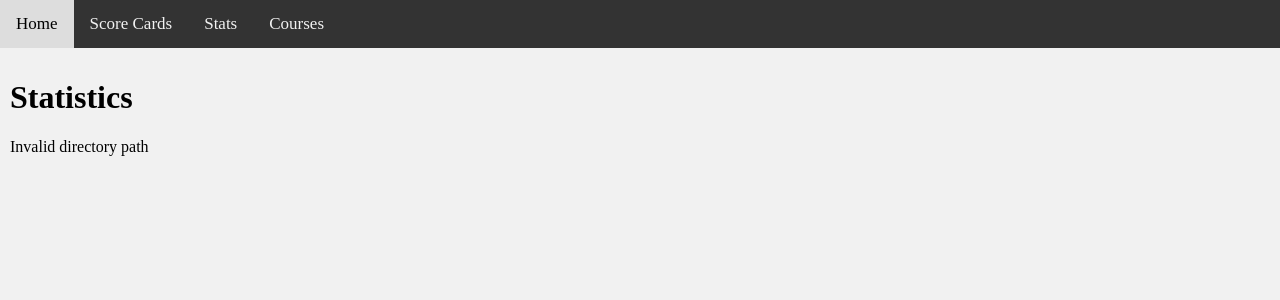
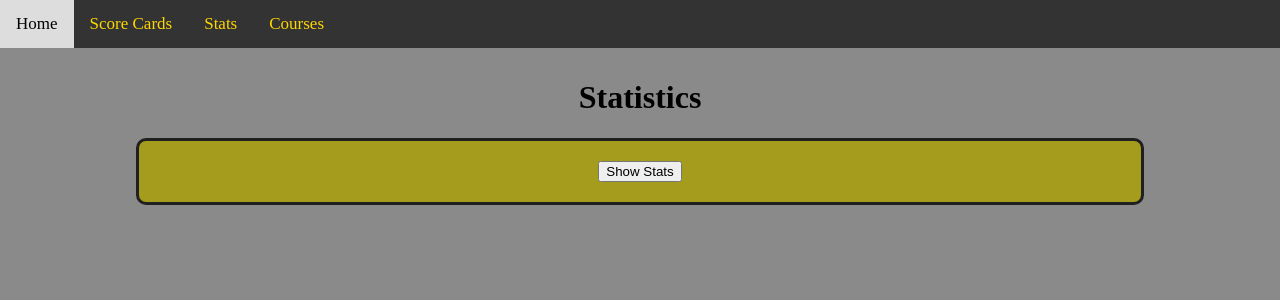
Before and after one commit to liam-g-furey/Disc-Golf, a PHP site: page /stats.php in a window 1280 px wide. Shown: the top 300 px of the page. Run offline with PHP 8.4, Linux system fonts and the light colour scheme.

Commit message:
Add support for loading JSON stats

```diff
--- a/css/main.css
+++ b/css/main.css
@@ -1,18 +1,33 @@
 body {
   margin: 0;
-  background-color: #f1f1f1;
-}
-
-.toggle {
-  display: none;
+  background-color: #8a8a8a;
+  text-align: center;
 }
 
 .content {
   padding: 10px;
 }
 
-button {
+.collapsible {
+  background-color: rgb(165, 156, 30);
+  border: 3px solid rgb(32, 32, 32);
   margin-bottom: 20px;
+  border-radius: 10px;
+  margin-right: 10%;
+  margin-left: 10%;
+  overflow-x: auto;
+  padding: 20px;
+}
+
+.scroll-block {
+  background-color: rgb(104, 104, 104);
+  border: 3px solid rgb(32, 32, 32);
+  border-radius: 10px;
+  overflow-y: scroll;
+  margin-right: 10%;
+  margin-left: 10%;
+  padding: 10px;
+  height: 80vh;
 }
 
 .topnav {
@@ -20,23 +35,20 @@ button {
   overflow: hidden;
 }
 
-/* Style the links inside the navigation bar */
 .topnav a {
   float: left;
-  color: #f2f2f2;
+  color: gold;
+  font-size: 17px;
   text-align: center;
   padding: 14px 16px;
   text-decoration: none;
-  font-size: 17px;
 }
 
-/* Change the color of links on hover */
 .topnav a:hover {
   background-color: #ddd;
   color: black;
 }
 
-/* Add a color to the active/current link */
 .topnav a.active {
   background-color: #4CAF50;
   color: white;
--- a/css/tables.css
+++ b/css/tables.css
@@ -1,6 +1,7 @@
 table {
 	border-collapse: collapse;
-	margin-bottom: 20px;
+	margin-right: auto;
+	margin-left: auto;
 }
 
 th, td {
@@ -8,12 +9,21 @@ th, td {
 	text-align: center;
 }
 
-thead {
-	background: rgb(134, 134, 134);
+tr:nth-child(even) {
+	background: rgb(224, 224, 224);
 }
 
-tr:nth-child(even) {
-	background: rgb(224, 224, 224);
+tr:nth-child(odd) {
+	background: rgb(182, 182, 182);
+}
+
+thead tr:first-child {
+	background-color: rgb(63, 63, 63);
+	color: lightgray;
+}
+
+.gameTable tbody tr:first-child {
+	background-color: rgb(93, 119, 136);
 }
 
 td, th {
--- a/index.php
+++ b/index.php
@@ -10,6 +10,7 @@
     <?php include('include/topnav.php'); ?>
     <div class="content">
         <h1>17D Disc Golf Tour</h1>
+        <p><b>Most Recent Game</b></p>
         <div class="collapsible">
             <button onclick="collapse('game')">Show Game</button>
             <div id="game"></div>
--- a/js/libdisc.js
+++ b/js/libdisc.js
@@ -69,6 +69,7 @@ function populateGame(div_id, game) {
     let table = document.createElement('table');
     let thead = document.createElement('thead');
     let tbody = document.createElement('tbody');
+    table.classList.add('gameTable');
     table.hidden = true;
 
     // Populate table header
@@ -152,3 +153,46 @@ function populateGames(div_id) {
         })
     })
 }
+
+function populateStats(season, div_id) {
+    loadJSON(`data/stats${season}.json`).then(function(stats) {
+        let div = document.getElementById(div_id);
+
+        // Info element
+        let elem = document.createElement('p');
+        elem.innerText = `Season ${season}`;
+        div.appendChild(elem);
+
+        // Table elements
+        let table = document.createElement('table');
+        let thead = document.createElement('thead');
+        let tbody = document.createElement('tbody');
+
+        // Populate table header
+        let headers = ['Player', 'Wins', 'Average', 'Best', 'Worst'];
+        let tr = document.createElement('tr');
+        headers.forEach(header => {
+            let th = document.createElement('th')
+            th.innerText = header;
+            tr.appendChild(th);
+        })
+        thead.appendChild(tr);
+        table.appendChild(thead);
+
+        // Populate table body
+        Object.keys(stats).forEach(player => {
+            tr = document.createElement('tr');
+            let td = document.createElement('td');
+            td.innerText = player;
+            tr.appendChild(td);
+            Object.keys(stats[player]).forEach(stat => {
+                td = document.createElement('td');
+                td.innerText = stats[player][stat];
+                tr.appendChild(td);
+            });
+            tbody.appendChild(tr);
+        });
+        table.appendChild(tbody);
+        div.appendChild(table);
+    });
+}
--- a/score.php
+++ b/score.php
@@ -10,7 +10,7 @@
     <?php include('include/topnav.php'); ?>
     <div class="content">
         <h1>All Score Cards</h1>
-        <div id="games"></div>
+        <div id="games" class="scroll-block"></div>
     </div>
 </body>
 </html>
--- a/stats.php
+++ b/stats.php
@@ -6,22 +6,14 @@
     <script src="js/libtable.js"></script>
     <?php include('include/head.php'); ?>
 </head>
-<body>
+<body onload="populateStats(1, 'stats');">
     <?php include('include/topnav.php'); ?>
     <div class="content">
         <h1>Statistics</h1>
-        <?php
-
-        include('include/display.php');
-        $directory = 'ScriptFiles/';
-
-        if (!is_dir($directory)) {
-            exit('Invalid directory path');
-        }
-
-        buildTable($directory . 'stats.csv', 'Show');
-
-        ?>
+        <div class="collapsible">
+            <button onclick="collapse('stats')">Show Stats</button>
+            <div id="stats"></div>
+        </div>
     </div>
 </body>
 </html>
```
